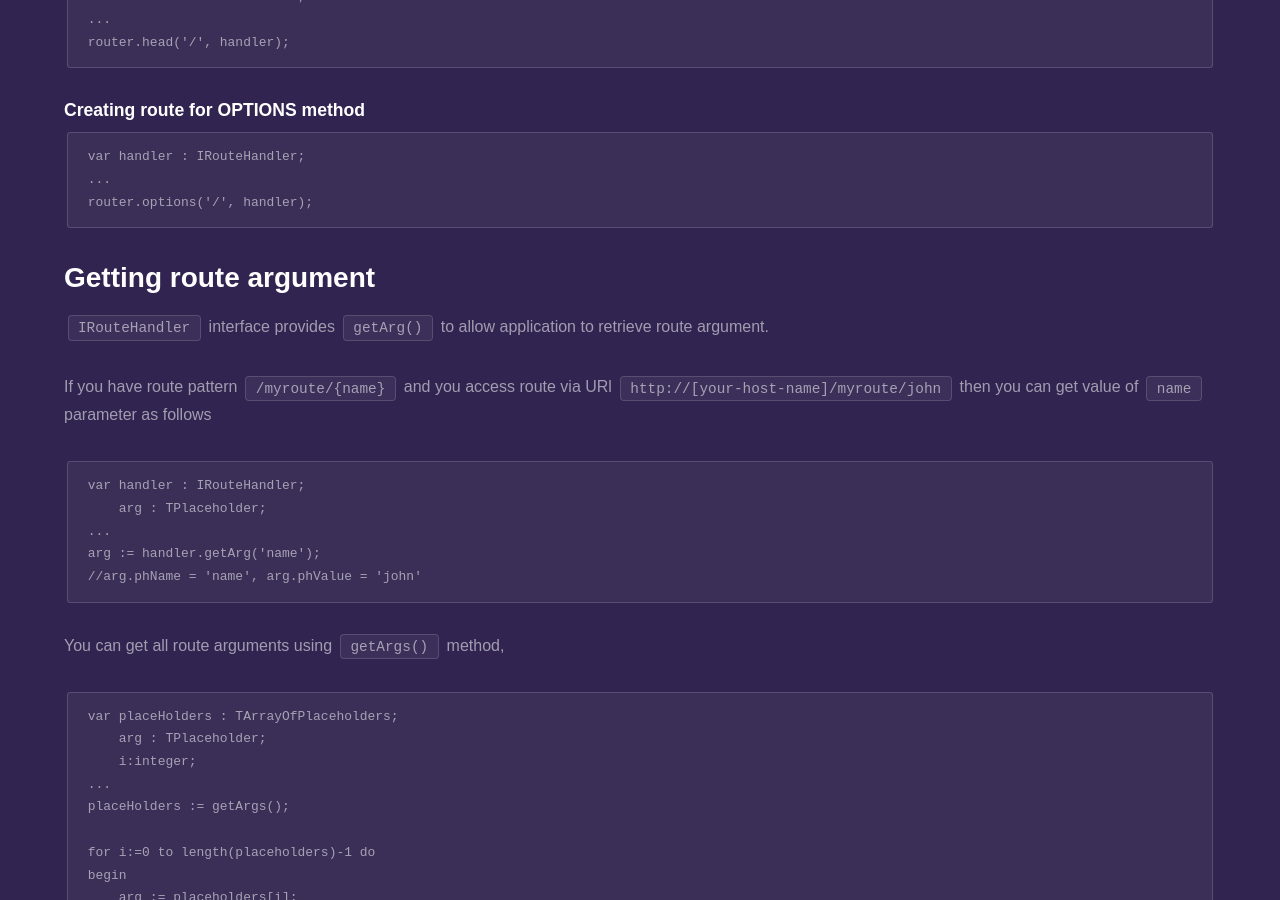
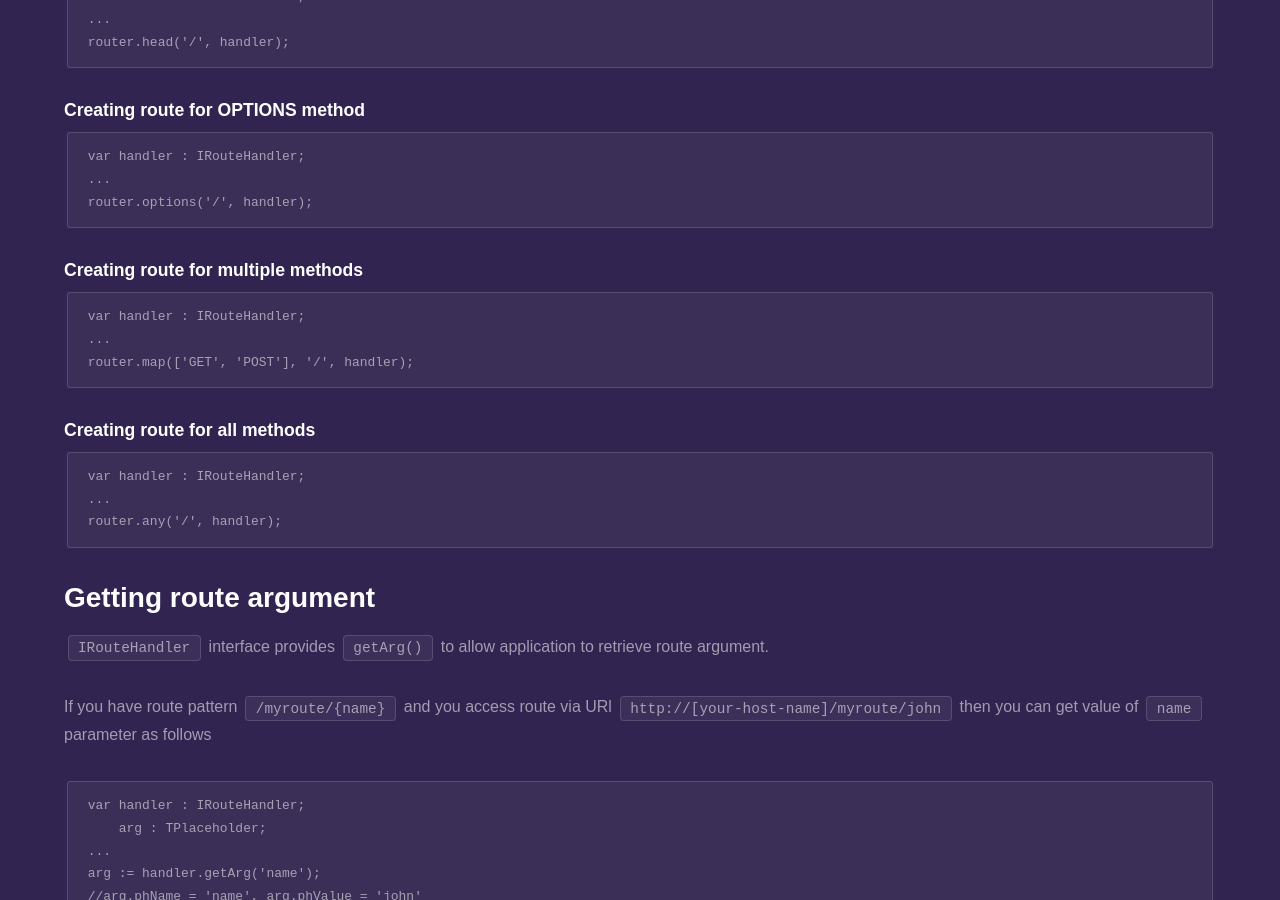
Before and after one commit to fanoframework/fanoframework.github.io, a Jekyll site: the page built from working-with-router/index.md, in a window 1280 px wide and 900 px high, scrolled down 2470 px. Built offline with Jekyll 4.4.1, drawn with Linux system fonts in a browser that asks for light colours; our own code applies the rules of GitHub Pages for plain Markdown files.

Commit message:
update content about router new methods

````diff
--- a/working-with-router/index.md
+++ b/working-with-router/index.md
@@ -107,6 +107,22 @@ var handler : IRouteHandler;
 router.options('/', handler);
 ```
 
+### Creating route for multiple methods
+
+```
+var handler : IRouteHandler;
+...
+router.map(['GET', 'POST'], '/', handler);
+```
+
+### Creating route for all methods
+
+```
+var handler : IRouteHandler;
+...
+router.any('/', handler);
+```
+
 ## Getting route argument
 
 `IRouteHandler` interface provides `getArg()` to allow application to retrieve route argument.
````
